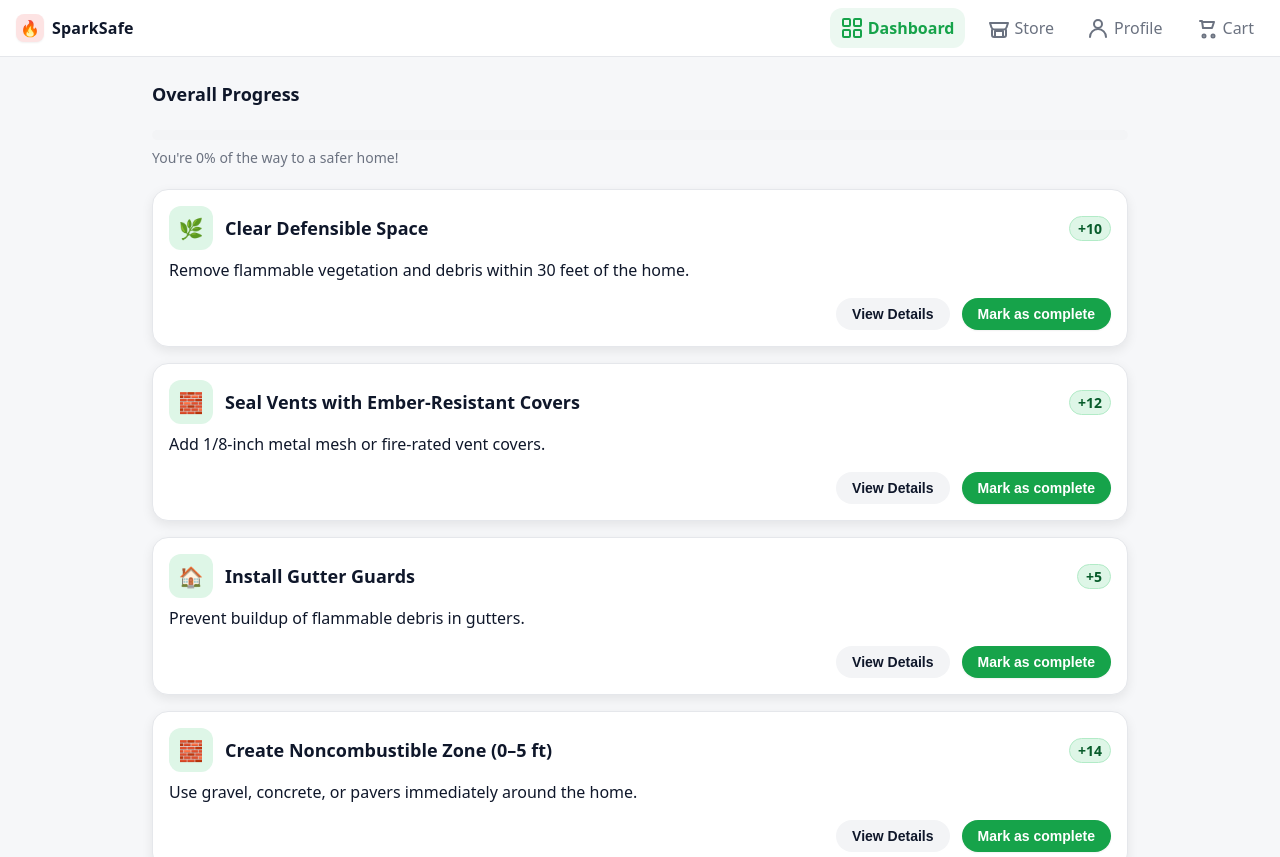
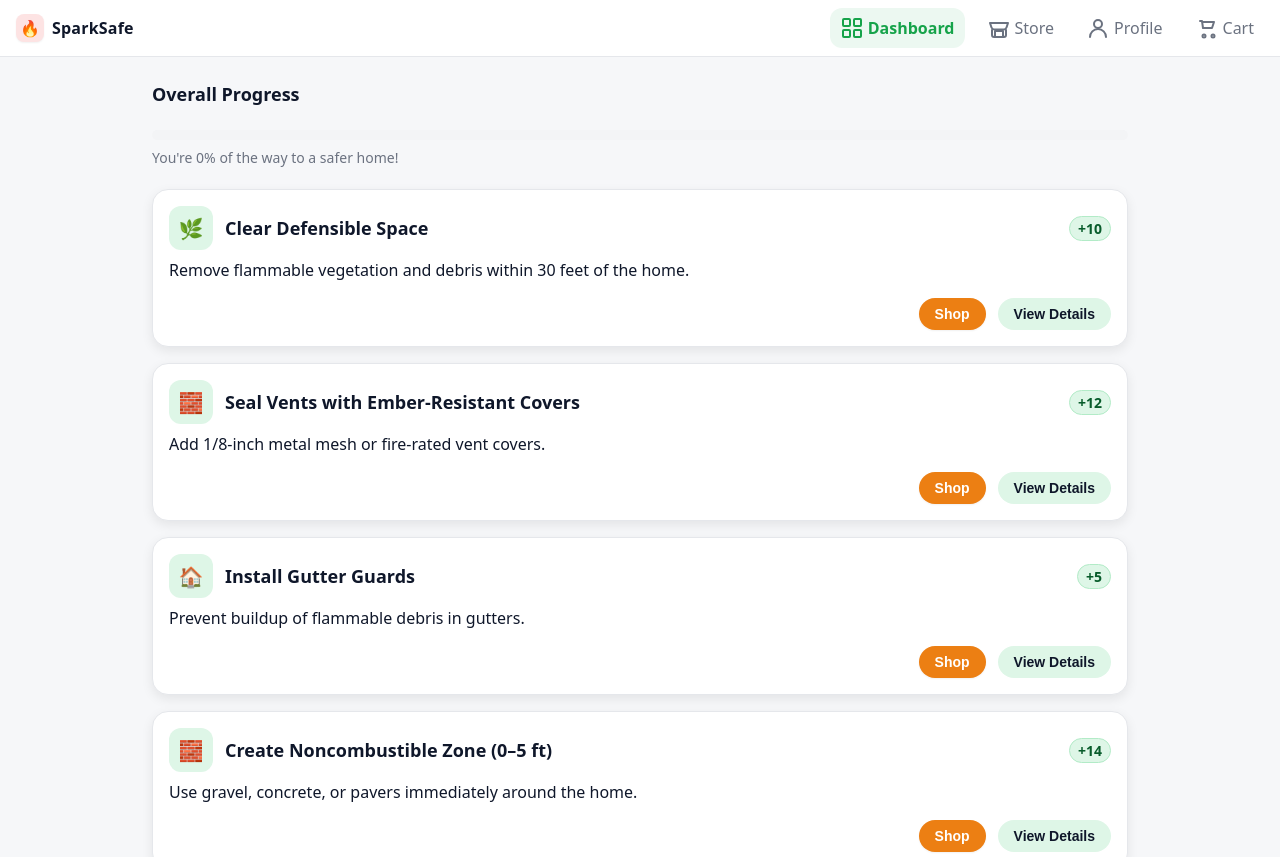
Before and after one commit to mousam-97/sparksafe-by-mousam-kalita, a React (Create React App) app: page / in a window 1280 px wide. Shown: the top 857 px of the page. Built offline with nearby package versions, Linux system fonts and the light colour scheme.

Commit message:
polish dashboard

```diff
--- a/src/components/common/Button/Button.module.css
+++ b/src/components/common/Button/Button.module.css
@@ -16,7 +16,7 @@
 }
 
 .secondary {
-	background: var(--color-muted);
+	background: var(--color-secondary);
 	color: var(--color-text);
 }
 
--- a/src/pages/Dashboard/Dashboard.module.css
+++ b/src/pages/Dashboard/Dashboard.module.css
@@ -15,7 +15,7 @@
 	width: 44px;
 	height: 44px;
 	border-radius: var(--radius-md);
-	background: color-mix(in srgb, var(--color-success) 15%, white);
+	background: var(--color-secondary);
 	display: grid;
 	place-items: center;
 	color: #065f46;
--- a/src/pages/Dashboard/Dashboard.tsx
+++ b/src/pages/Dashboard/Dashboard.tsx
@@ -57,14 +57,7 @@ export default function Dashboard() {
 									<Text variant="body">{u.description}</Text>
 									<CardFooter>
 										<Row gap={3} justify="end">
-											<Button
-												variant="secondary"
-												onClick={() => setOpenId(u.id)}
-												size="sm"
-											>
-												View Details
-											</Button>
-											<Button
+											{/* <Button
 												variant={isDone ? "ghost" : "primary"}
 												onClick={() => {
 													if (!isDone) {
@@ -76,6 +69,17 @@ export default function Dashboard() {
 												size="sm"
 											>
 												{isDone ? "Completed" : "Mark as complete"}
+											</Button> */}
+
+											<Button variant="accent" onClick={() => {}} size="sm">
+												Shop
+											</Button>
+											<Button
+												variant="secondary"
+												onClick={() => setOpenId(u.id)}
+												size="sm"
+											>
+												View Details
 											</Button>
 										</Row>
 									</CardFooter>
--- a/src/pages/Dashboard/DashboardUpgradablesDetailsModal.tsx
+++ b/src/pages/Dashboard/DashboardUpgradablesDetailsModal.tsx
@@ -48,12 +48,12 @@ export default function DashboardUpgradablesDetailsModal({
 						variant={isDone ? "ghost" : "primary"}
 						disabled={isDone}
 						onClick={() => onMarkComplete(u.id)}
-						size="sm"
+						size="md"
 					>
 						{isDone ? "Completed" : "Mark as complete"}
 					</Button>
 				</Row>
-				<Button variant="accent" onClick={() => {}} size="sm">
+				<Button variant="accent" onClick={() => {}} size="md">
 					Shop Products
 				</Button>
 			</ModalFooter>
--- a/src/styles/variables.css
+++ b/src/styles/variables.css
@@ -1,9 +1,10 @@
 :root {
 	/* Brand colors */
 	--color-primary: #16a34a; /* green-600 */
+	--color-success: #22c55e; /* green-500 */
 	--color-primary-contrast: #ffffff;
 	--color-accent: #ec7f13; /* custom accent */
-	--color-success: #22c55e; /* green-500 */
+	--color-secondary: color-mix(in srgb, var(--color-success) 15%, white); /* light green for secondary buttons */
 	--color-warning: #f59e0b;
 	--color-danger: #ef4444; /* red-500 */
 
```
